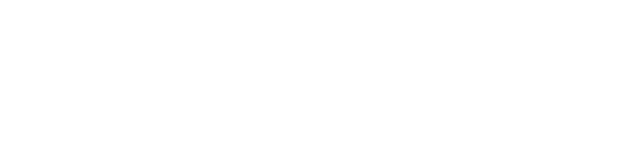
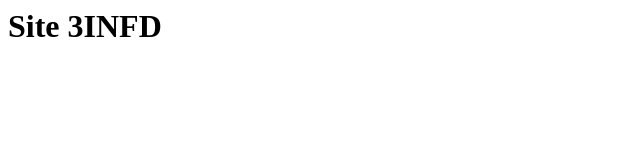
Before and after one commit to cibelesouza/site3infd, a plain HTML site: page index.html in a window 1280 px wide. Shown: the whole page, without its empty margins (0-640 px from the left). Drawn offline with Linux system fonts and the light colour scheme.

Commit message:
Acrecestando H1

```diff
--- a/index.html
+++ b/index.html
@@ -2,8 +2,9 @@
 <html>
 <head>
 	<title>Site 3INFD</title>
+
 </head>
 <body>
-
+<h1>Site 3INFD</h1>
 </body>
 </html>
```
